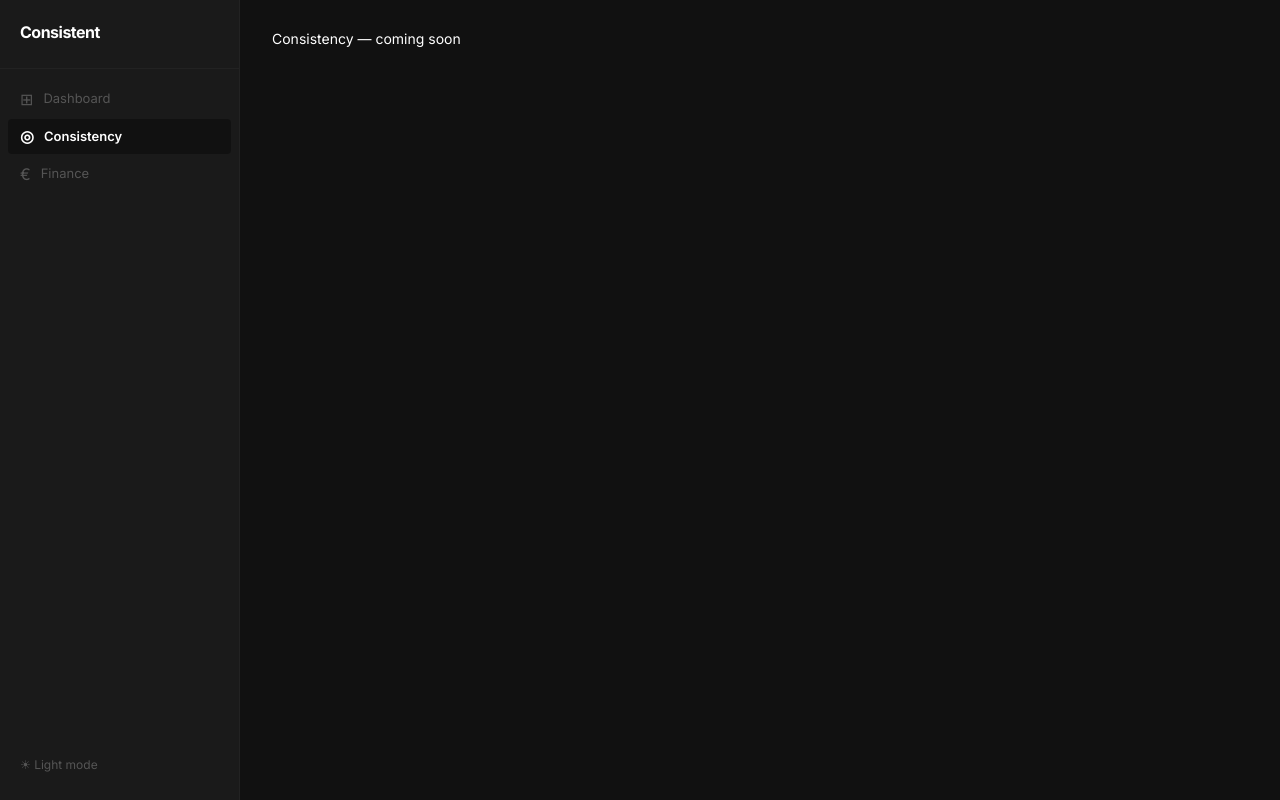
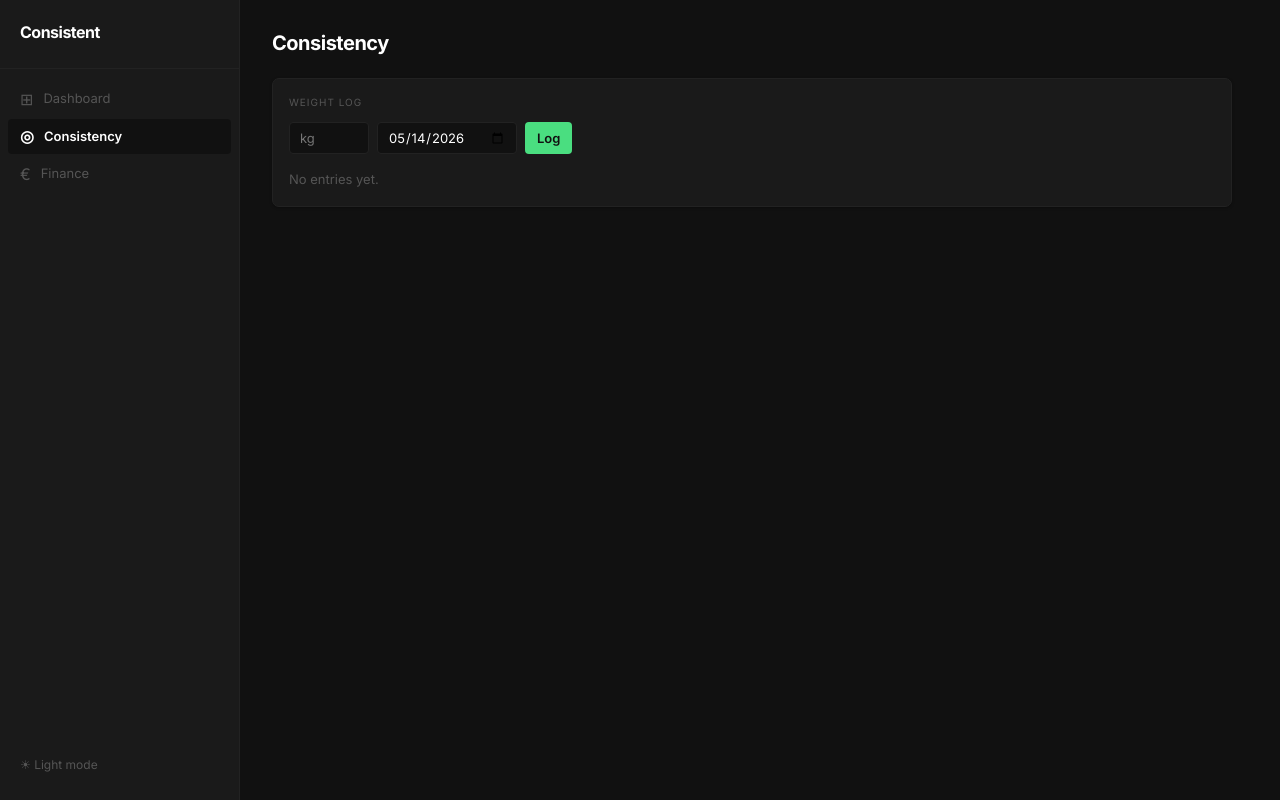
Before and after one commit to Fairlander-Flick/Consistent, a React app: page /consistency in a window 1280 px wide. Built offline with nearby package versions, Linux system fonts and the light colour scheme; the HTML template or start-up script is replaced by a standard one.

Commit message:
feat: add Weight Log section to Consistency page

```diff
--- a/src/pages/Consistency.jsx
+++ b/src/pages/Consistency.jsx
@@ -1,3 +1,65 @@
+import { useState } from 'react'
+import { useWeightStore } from '../store/useWeightStore'
+import { Card } from '../components/ui/Card'
+import { Input } from '../components/ui/Input'
+import { Button } from '../components/ui/Button'
+import { todayISO, isoToDisplay } from '../lib/dateUtils'
+
+function WeightLogSection() {
+  const { entries, addEntry, deleteEntry } = useWeightStore()
+  const [kg, setKg] = useState('')
+  const [date, setDate] = useState(todayISO())
+
+  const handleAdd = () => {
+    const val = parseFloat(kg)
+    if (isNaN(val) || val <= 0) return
+    addEntry(date, val)
+    setKg('')
+  }
+
+  return (
+    <Card style={{ marginBottom: '16px' }}>
+      <div style={{ fontSize: '10px', color: 'var(--text-muted)', textTransform: 'uppercase', letterSpacing: '0.1em', marginBottom: '12px' }}>
+        Weight Log
+      </div>
+      <div style={{ display: 'flex', gap: '8px', marginBottom: '16px' }}>
+        <Input type="number" value={kg} onChange={setKg} placeholder="kg" style={{ width: '80px' }} />
+        <Input type="date" value={date} onChange={setDate} style={{ width: '140px' }} />
+        <Button onClick={handleAdd}>Log</Button>
+      </div>
+      {entries.length === 0 ? (
+        <p style={{ fontSize: '13px', color: 'var(--text-muted)' }}>No entries yet.</p>
+      ) : (
+        <div style={{ display: 'flex', flexDirection: 'column', gap: '6px' }}>
+          {entries.map((e, i) => {
+            const prev = entries[i + 1]
+            const delta = prev ? (e.kg - prev.kg).toFixed(1) : null
+            return (
+              <div key={e.date} style={{ display: 'flex', justifyContent: 'space-between', alignItems: 'center', padding: '6px 0', borderBottom: '1px solid var(--border)' }}>
+                <span style={{ fontSize: '13px', color: 'var(--text-muted)' }}>{isoToDisplay(e.date)}</span>
+                <div style={{ display: 'flex', alignItems: 'center', gap: '10px' }}>
+                  <span style={{ fontWeight: 600 }}>{e.kg} kg</span>
+                  {delta !== null && (
+                    <span style={{ fontSize: '11px', color: parseFloat(delta) <= 0 ? 'var(--accent-green)' : 'var(--accent-red)' }}>
+                      {parseFloat(delta) > 0 ? '↑' : '↓'}{Math.abs(delta)}
+                    </span>
+                  )}
+                  <button onClick={() => deleteEntry(e.date)} style={{ color: 'var(--text-muted)', fontSize: '14px' }}>×</button>
+                </div>
+              </div>
+            )
+          })}
+        </div>
+      )}
+    </Card>
+  )
+}
+
 export function Consistency() {
-  return <div style={{ color: 'var(--text)' }}>Consistency — coming soon</div>
+  return (
+    <div style={{ maxWidth: '960px' }}>
+      <h1 style={{ fontSize: '20px', fontWeight: 700, letterSpacing: '-0.5px', marginBottom: '20px' }}>Consistency</h1>
+      <WeightLogSection />
+    </div>
+  )
 }
```
